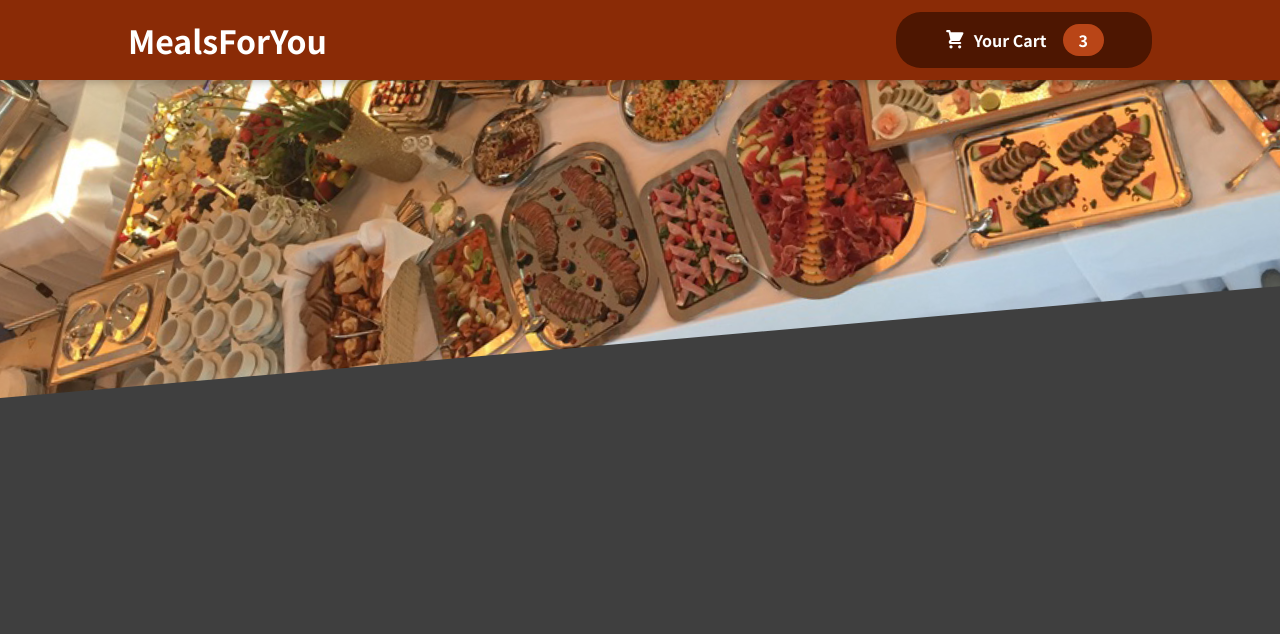
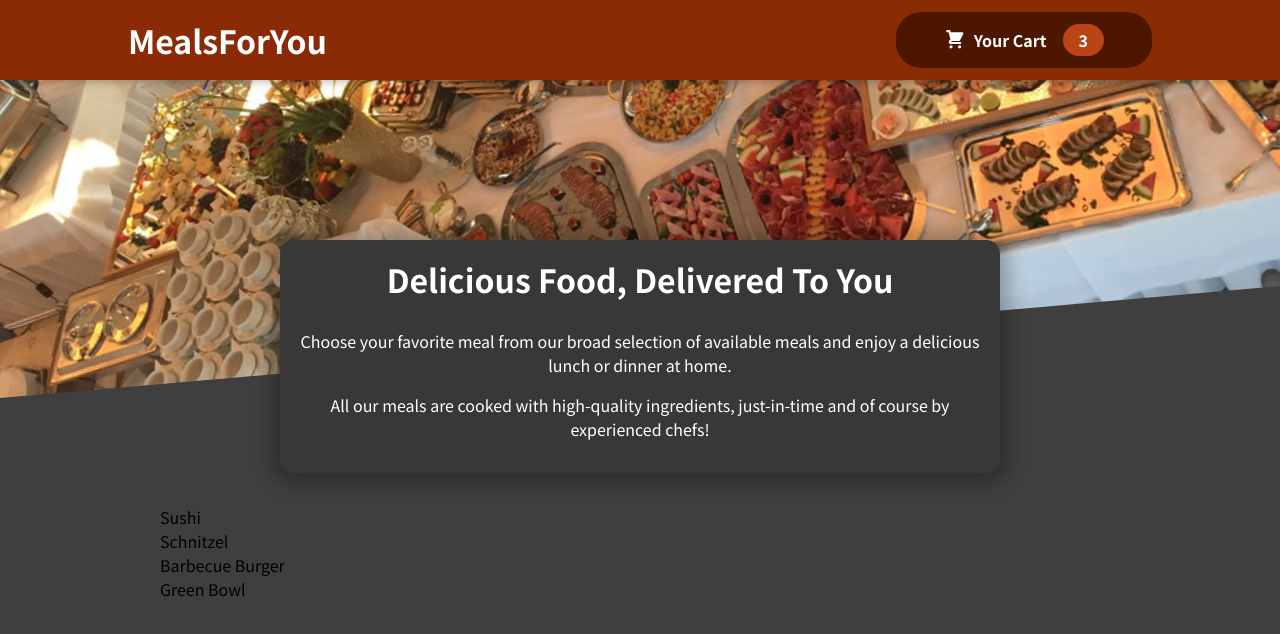
Before and after one commit to SametAydinhan/react-projects, a React (Create React App) app in the folder food-order-app/: page / in a window 1280 px wide. Shown: the top 634 px of the page. Built offline with nearby package versions, Linux system fonts and the light colour scheme.

Commit message:
feat:add meals components

```diff
--- a/food-order-app/src/App.js
+++ b/food-order-app/src/App.js
@@ -1,10 +1,14 @@
 import { Fragment } from "react";
 import Header from "./components/Layout/Header";
+import Meals from "./components/Meals/Meals";
 
 function App() {
   return (
     <Fragment>
       <Header />
+      <main>
+        <Meals />
+      </main>
     </Fragment>
   );
 }
--- /dev/null
+++ b/food-order-app/src/components/Meals/AvailableMeals.js
@@ -0,0 +1,39 @@
+import classes from './AvailableMeals.module.css'
+
+const DUMMY_MEALS = [
+    {
+        id: 'm1',
+        name: 'Sushi',
+        description: 'Finest fish and veggies',
+        price: 22.99,
+    },
+    {
+        id: 'm2',
+        name: 'Schnitzel',
+        description: 'A german specialty!',
+        price: 16.5,
+    },
+    {
+        id: 'm3',
+        name: 'Barbecue Burger',
+        description: 'American, raw, meaty',
+        price: 12.99,
+    },
+    {
+        id: 'm4',
+        name: 'Green Bowl',
+        description: 'Healthy...and green...',
+        price: 18.99,
+    },
+];
+
+const AvailavleMeals = () => {
+    const mealsList = DUMMY_MEALS.map(meal => <li>{meal.name}</li>);
+    return <section className={classes.meals}>
+        <ul>
+            {mealsList}
+        </ul>
+    </section>
+};
+
+export default AvailavleMeals;
--- /dev/null
+++ b/food-order-app/src/components/Meals/AvailableMeals.module.css
@@ -0,0 +1,24 @@
+.meals {
+  max-width: 60rem;
+  width: 90%;
+  margin: 2rem auto;
+  animation: meals-appear 1s ease-out forwards;
+}
+
+.meals ul {
+  list-style: none;
+  margin: 0;
+  padding: 0;
+}
+
+@keyframes meals-appear {
+  from {
+    opacity: 0;
+    transform: translateY(3rem);
+  }
+
+  to {
+    opacity: 1;
+    transform: translateY(0);
+  }
+}
--- /dev/null
+++ b/food-order-app/src/components/Meals/Meals.js
@@ -0,0 +1,12 @@
+import { Fragment } from "react";
+import MelasSummary from "./MealsSummary";
+import AvailavleMeals from "./AvailableMeals";
+
+const Meals = () => {
+ return <Fragment>
+    <MelasSummary />
+    <AvailavleMeals />
+ </Fragment>
+}
+
+export default Meals;
--- /dev/null
+++ b/food-order-app/src/components/Meals/MealsSummary.js
@@ -0,0 +1,17 @@
+import classes from './MealsSummary.module.css'
+
+const MelasSummary = () => {
+    return <section className={classes.summary}>
+        <h2>Delicious Food, Delivered To You</h2>
+        <p>
+            Choose your favorite meal from our broad selection of available meals
+            and enjoy a delicious lunch or dinner at home.
+        </p>
+        <p>
+            All our meals are cooked with high-quality ingredients, just-in-time and
+            of course by experienced chefs!
+        </p>
+    </section>
+};
+
+export default MelasSummary;
--- /dev/null
+++ b/food-order-app/src/components/Meals/MealsSummary.module.css
@@ -0,0 +1,18 @@
+.summary {
+  text-align: center;
+  max-width: 45rem;
+  width: 90%;
+  margin: auto;
+  margin-top: -10rem;
+  position: relative;
+  background-color: #383838;
+  color: white;
+  border-radius: 14px;
+  padding: 1rem;
+  box-shadow: 0 1px 18px 10px rgba(0, 0, 0, 0.25);
+}
+
+.summary h2 {
+  font-size: 2rem;
+  margin-top: 0;
+}
```
Also changed, not shown: food-order-app/src/components/Layout/Header.js (+16 -14 lines), food-order-app/src/components/Cart/CartICon.js (indentation only).
